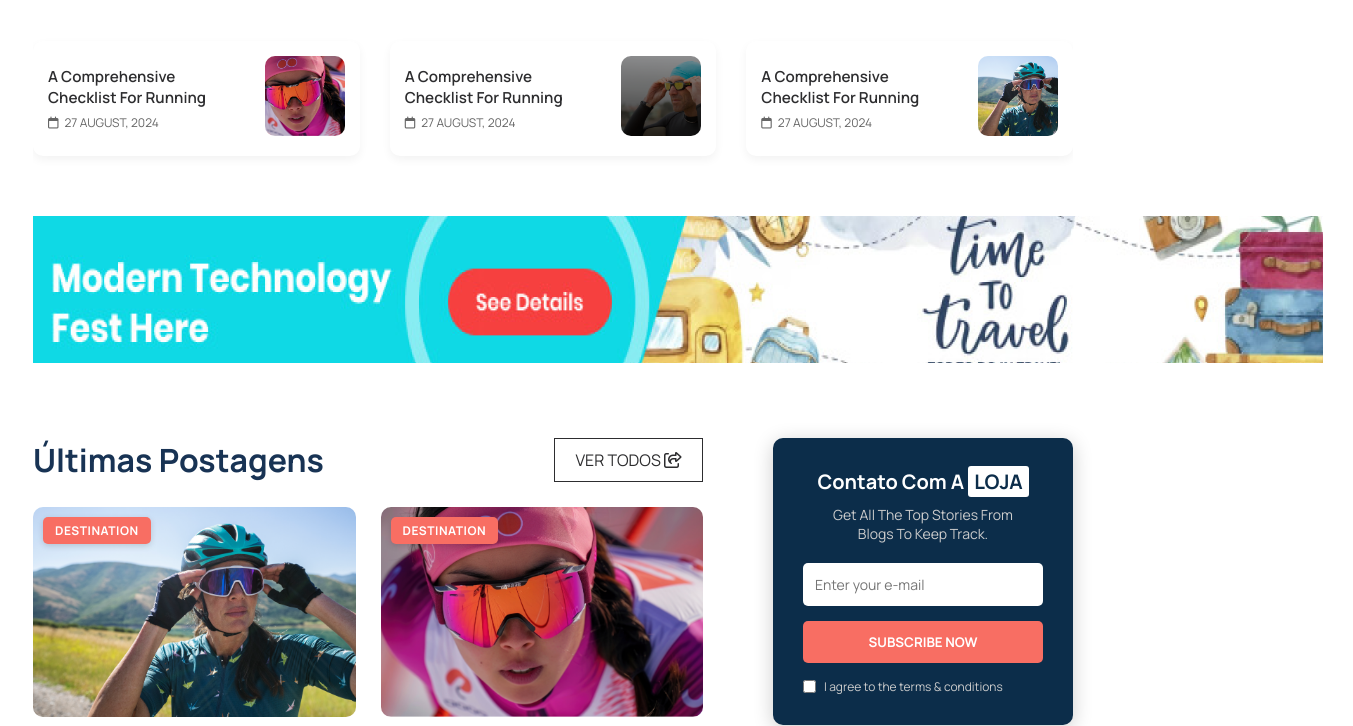
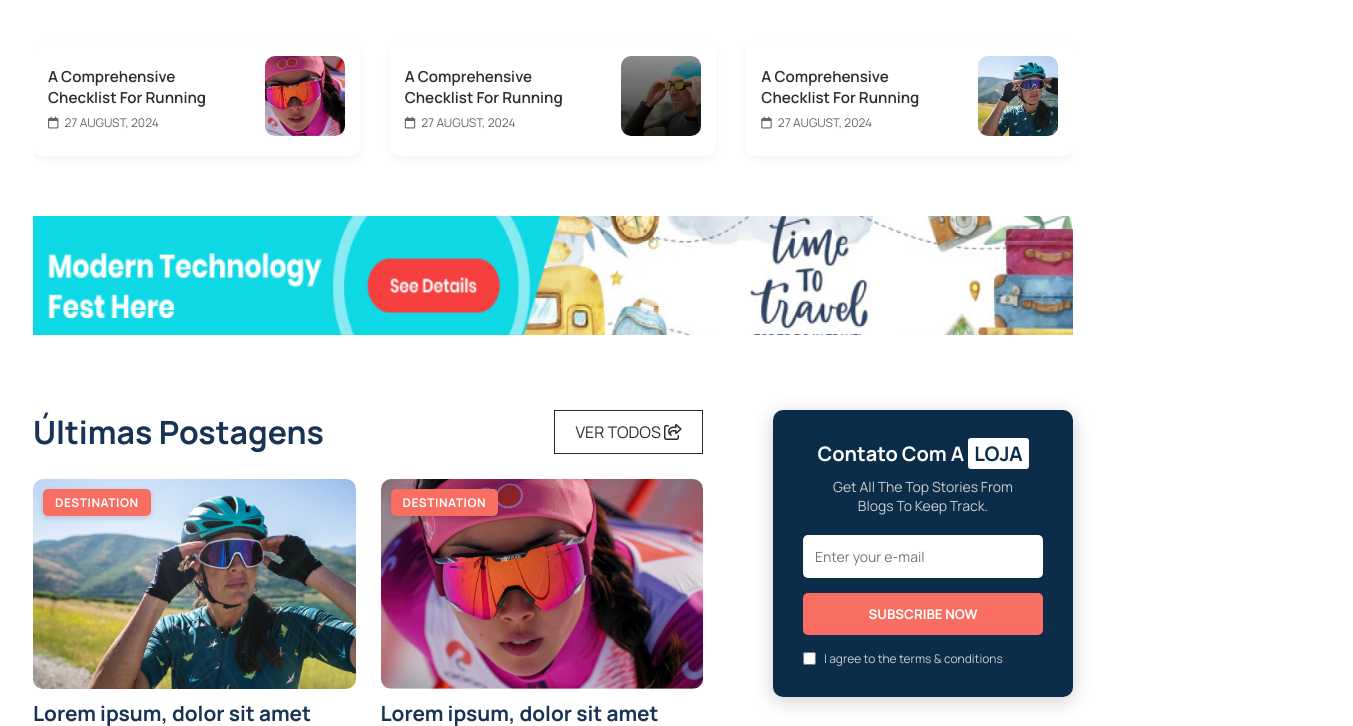
Before and after one commit to gabriel1049/projeto-blog, a PHP site: page / in a window 1600 px wide. Shown: the part 674-1400 px from the top of the page, without its empty margins (247-1600 px from the left). Run offline with PHP 8.4, Linux system fonts and the light colour scheme.

Commit message:
fix: banner cod

```diff
--- a/style.css
+++ b/style.css
@@ -178,7 +178,7 @@
   margin-top: 50px;
 }
 
-.banner_servico1 > img {
+.banner_servico1 > figure > img {
   width: 100%;
 }
 
```
